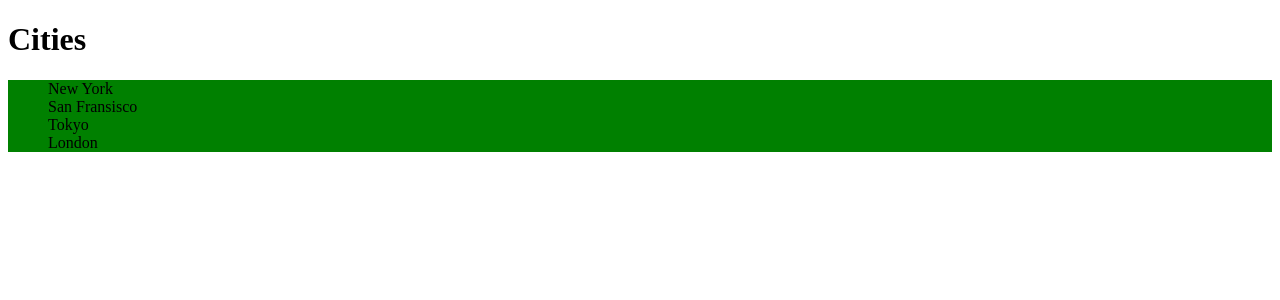
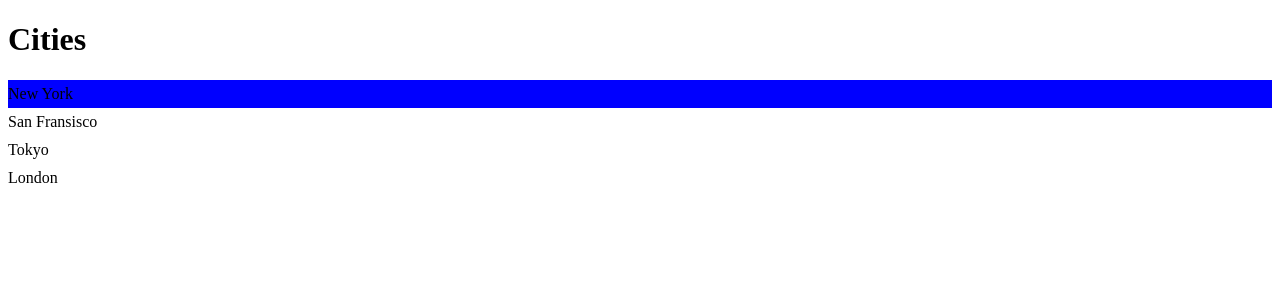
Before and after one commit to Jdubstep1357/React, a React (Vite) app: page / in a window 1280 px wide. Shown: the top 300 px of the page. Built offline with nearby package versions, Linux system fonts and the light colour scheme.

Commit message:
4_Styling_Components

```diff
--- a/package.json
+++ b/package.json
@@ -10,6 +10,7 @@
     "preview": "vite preview"
   },
   "dependencies": {
+    "@types/styled-components": "^5.1.36",
     "bootstrap": "^5.3.8",
     "react": "^19.2.0",
     "react-dom": "^19.2.0",
--- a/src/components/ListGroup/ListGroup.tsx
+++ b/src/components/ListGroup/ListGroup.tsx
@@ -1,5 +1,22 @@
 import { useState } from "react";
 import styles from "./ListGroup.module.css";
+import styled from "styled-components";
+
+// CSS-In-JS
+const List = styled.ul`
+  list-style: none;
+  padding: 0;
+`;
+
+// Interface
+interface ListItemProps {
+  active: boolean;
+}
+
+const ListItem = styled.li<ListItemProps>`
+  padding: 5px 0;
+  background: ${(props) => (props.active ? "blue" : "none")};
+`;
 
 interface Props {
   items: string[];
@@ -10,22 +27,19 @@
 
 // props Props - refers to Typescript validation
 function ListGroup({ items, heading, onSelectItem }: Props) {
-  const [selectedIndex, setSelectedIndex] = useState(-1);
+  const [selectedIndex, setSelectedIndex] = useState(0);
 
   return (
     <>
       <h1>{heading}</h1>
 
-      <ul className={[styles.listGroup, styles.container].join(" ")}>
+      {/* List comes from up top */}
+      <List>
         {/* index shows the indexed position */}
         {/* event is event */}
         {items.map((item, index) => (
-          <li
-            className={
-              selectedIndex === index
-                ? "list-group-item active"
-                : "list-group-item"
-            }
+          <ListItem
+            active={index === selectedIndex}
             key={item}
             onClick={() => {
               setSelectedIndex(index);
@@ -33,9 +47,9 @@
             }}
           >
             {item}
-          </li>
+          </ListItem>
         ))}
-      </ul>
+      </List>
     </>
   );
 }
```
Also changed, not shown: src/App.tsx (+7 -0 lines), 1 other file (tests, documents, lock files or other folders).
